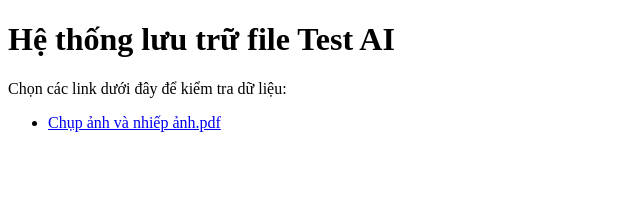
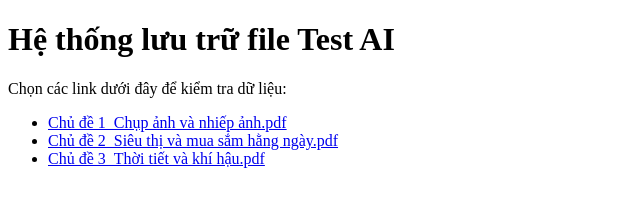
Before and after one commit to xuyentran8386/Test_v2, a plain HTML site: page index.html in a window 1280 px wide. Shown: the whole page, without its empty margins (0-640 px from the left). Drawn offline with Linux system fonts and the light colour scheme.

Commit message:
Update index.html

```diff
--- a/index.html
+++ b/index.html
@@ -9,9 +9,9 @@
     <p>Chọn các link dưới đây để kiểm tra dữ liệu:</p>
     <ul>
 
-        <li><a href="Chụp ảnh và nhiếp ảnh.pdf">Chụp ảnh và nhiếp ảnh.pdf</a></li>
-
-
+        <li><a href="Chủ đề 1_Chụp ảnh và nhiếp ảnh.pdf">Chủ đề 1_Chụp ảnh và nhiếp ảnh.pdf</a></li>
+        <li><a href="Chủ đề 2_Siêu thị và mua sắm hằng ngày.pdf">Chủ đề 2_Siêu thị và mua sắm hằng ngày.pdf</a></li>
+        <li><a href="Chủ đề 3_Thời tiết và khí hậu.pdf">Chủ đề 3_Thời tiết và khí hậu.pdf</a></li>
 
     </ul>
 </body>
```
